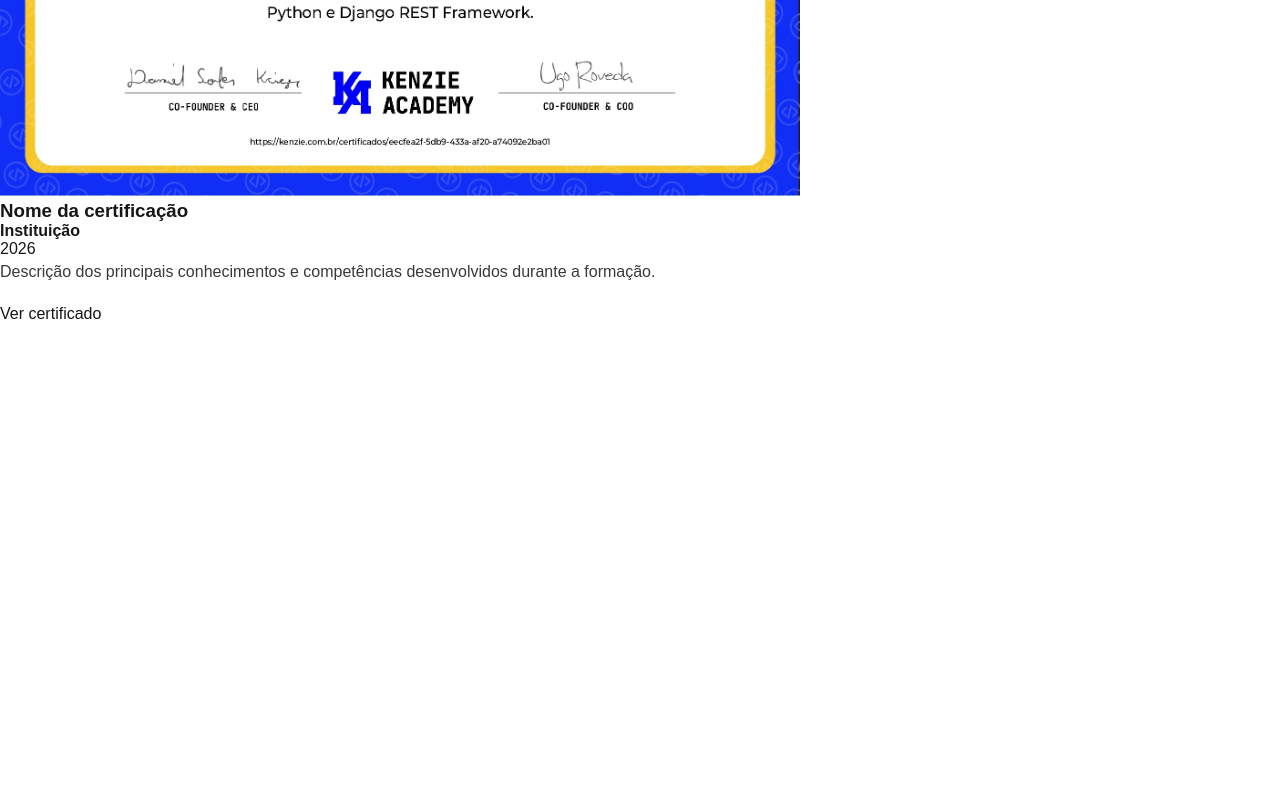
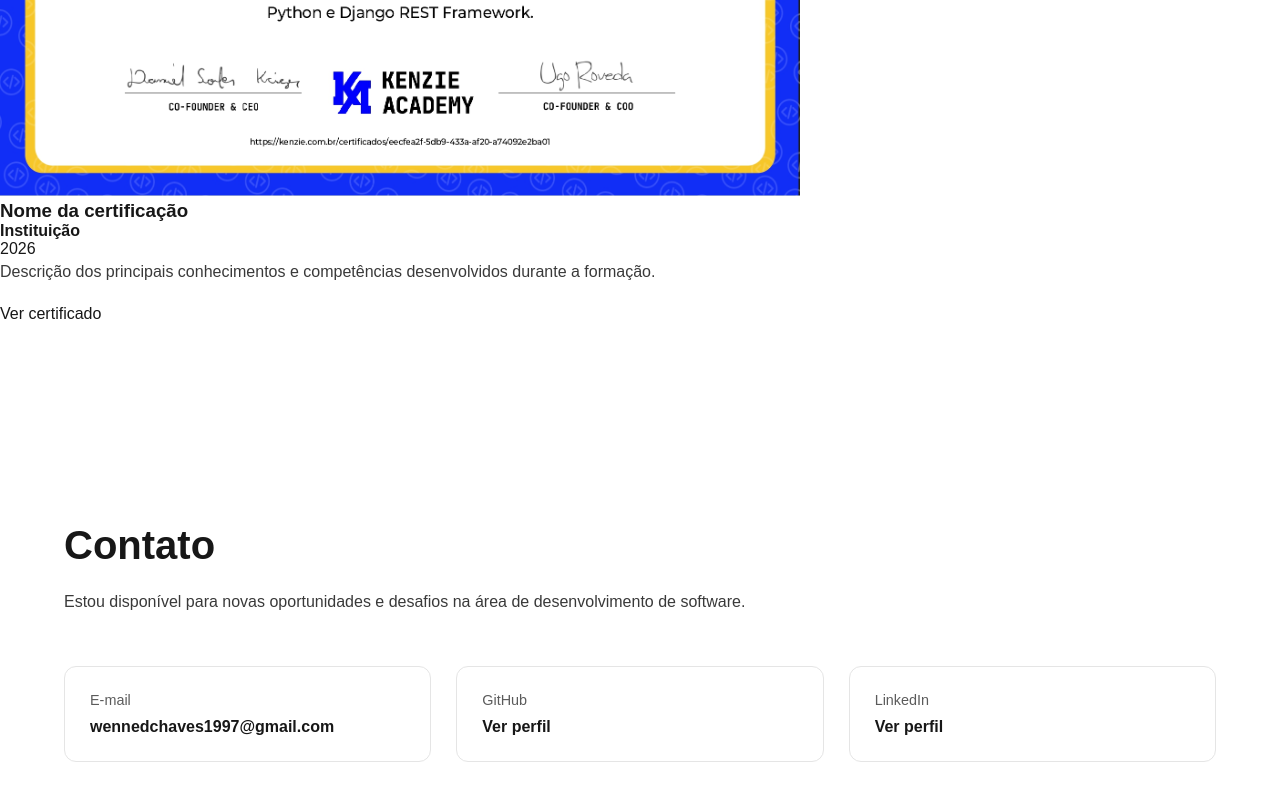
Before and after one commit to JoseWenned/repository-portfolio-profissional, a Next.js app: page / in a window 1280 px wide. Shown: the part 4886-5686 px from the top of the page. Before the commit the page ends 5309 px from the top, so only its background shows below. Built offline with nearby package versions, Linux system fonts and the light colour scheme.

Commit message:
feat: create new componente contato

```diff
--- a/src/app/page.tsx
+++ b/src/app/page.tsx
@@ -1,5 +1,6 @@
 import About from "@/components/About/About";
 import Certificacao from "@/components/Certificacao/Certificacao";
+import Contato from "@/components/Contato/Contato";
 import Experiencia from "@/components/Experiencia/Experiencia";
 import Formacao from "@/components/Formacao/Formacao";
 import Header from "@/components/Header/Header";
@@ -19,6 +20,7 @@
         <Formacao />
         <Experiencia />
         <Certificacao />
+        <Contato />
       </main>
     </>
   );
--- /dev/null
+++ b/src/components/Contato/Contato.module.css
@@ -0,0 +1,70 @@
+.contato {
+  width: 100%;
+  padding: 100px 0;
+}
+
+.container {
+  width: 90%;
+  max-width: 1200px;
+  margin: 0 auto;
+}
+
+.container h2 {
+  margin-bottom: 20px;
+  font-size: 2.5rem;
+  font-weight: 700;
+}
+
+.description {
+  max-width: 700px;
+  margin-bottom: 50px;
+  line-height: 1.7;
+  opacity: 0.85;
+}
+
+.content {
+  display: grid;
+  grid-template-columns: repeat(3, 1fr);
+  gap: 25px;
+}
+
+.item {
+  display: flex;
+  flex-direction: column;
+  gap: 10px;
+  padding: 25px;
+  border: 1px solid #e5e5e5;
+  border-radius: 12px;
+  text-decoration: none;
+  transition:
+    transform 0.3s ease,
+    box-shadow 0.3s ease;
+}
+
+.item:hover {
+  transform: translateY(-5px);
+  box-shadow: 0 10px 30px rgba(0, 0, 0, 0.08);
+}
+
+.item span {
+  font-size: 0.9rem;
+  opacity: 0.7;
+}
+
+.item strong {
+  font-size: 1rem;
+}
+
+@media (max-width: 768px) {
+  .contato {
+    padding: 80px 0;
+  }
+
+  .container h2 {
+    font-size: 2rem;
+  }
+
+  .content {
+    grid-template-columns: 1fr;
+  }
+}
--- /dev/null
+++ b/src/components/Contato/Contato.tsx
@@ -0,0 +1,44 @@
+import styles from "./Contato.module.css";
+import { contato } from "../../data/contato";
+
+export default function Contato() {
+  return (
+    <section className={styles.contato} id="contato">
+      <div className={styles.container}>
+        <h2>Contato</h2>
+
+        <p className={styles.description}>
+          Estou disponível para novas oportunidades e desafios na área de
+          desenvolvimento de software.
+        </p>
+
+        <div className={styles.content}>
+          <a href={`mailto:${contato.email}`} className={styles.item}>
+            <span>E-mail</span>
+            <strong>{contato.email}</strong>
+          </a>
+
+          <a
+            href={contato.github}
+            target="_blank"
+            rel="noopener noreferrer"
+            className={styles.item}
+          >
+            <span>GitHub</span>
+            <strong>Ver perfil</strong>
+          </a>
+
+          <a
+            href={contato.linkedin}
+            target="_blank"
+            rel="noopener noreferrer"
+            className={styles.item}
+          >
+            <span>LinkedIn</span>
+            <strong>Ver perfil</strong>
+          </a>
+        </div>
+      </div>
+    </section>
+  );
+}
--- /dev/null
+++ b/src/data/contato.ts
@@ -0,0 +1,11 @@
+export interface Contato {
+  email: string;
+  github: string;
+  linkedin: string;
+}
+
+export const contato: Contato = {
+  email: "wennedchaves1997@gmail.com",
+  github: "https://github.com/seu-usuario",
+  linkedin: "https://www.linkedin.com/in/seu-perfil/",
+};
```
